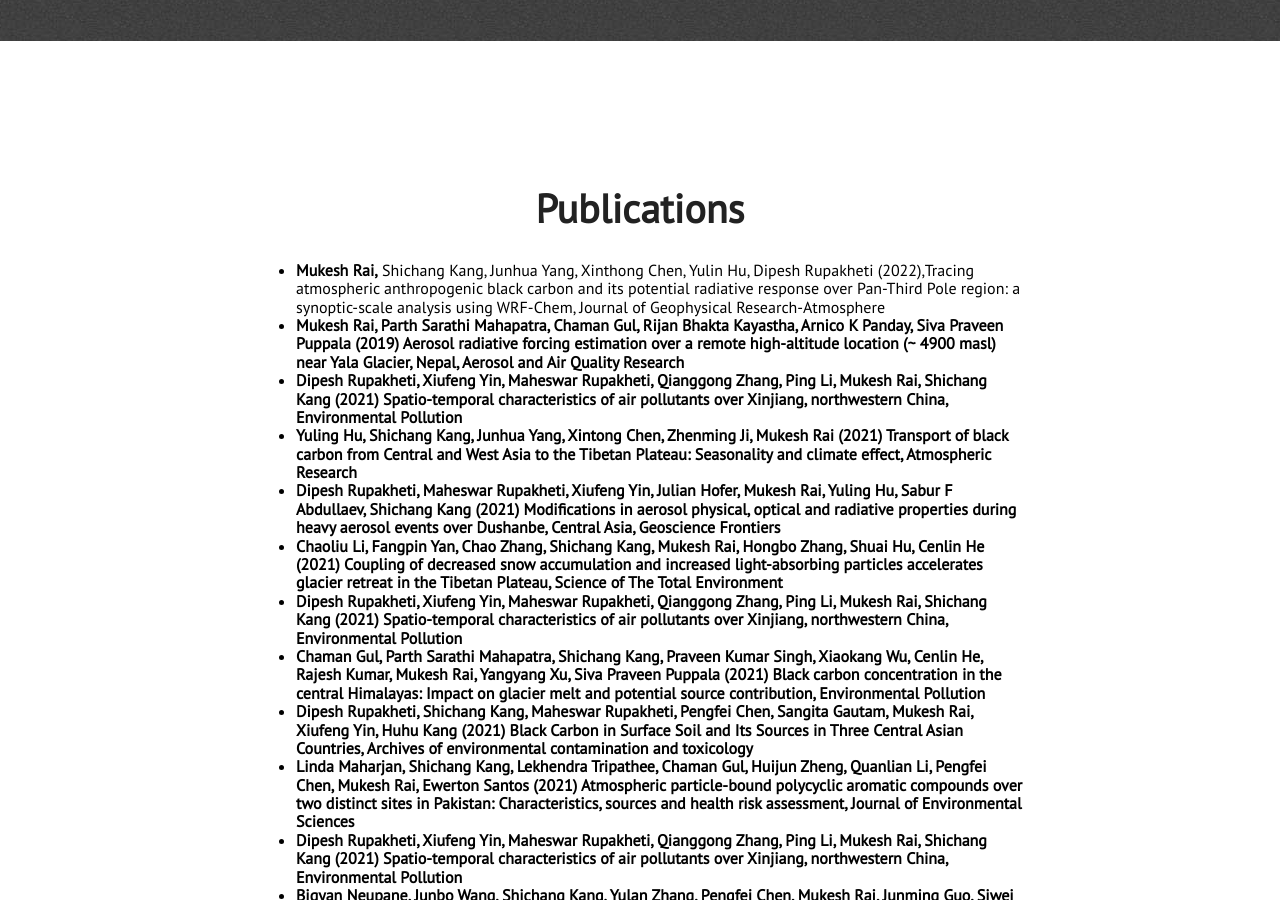
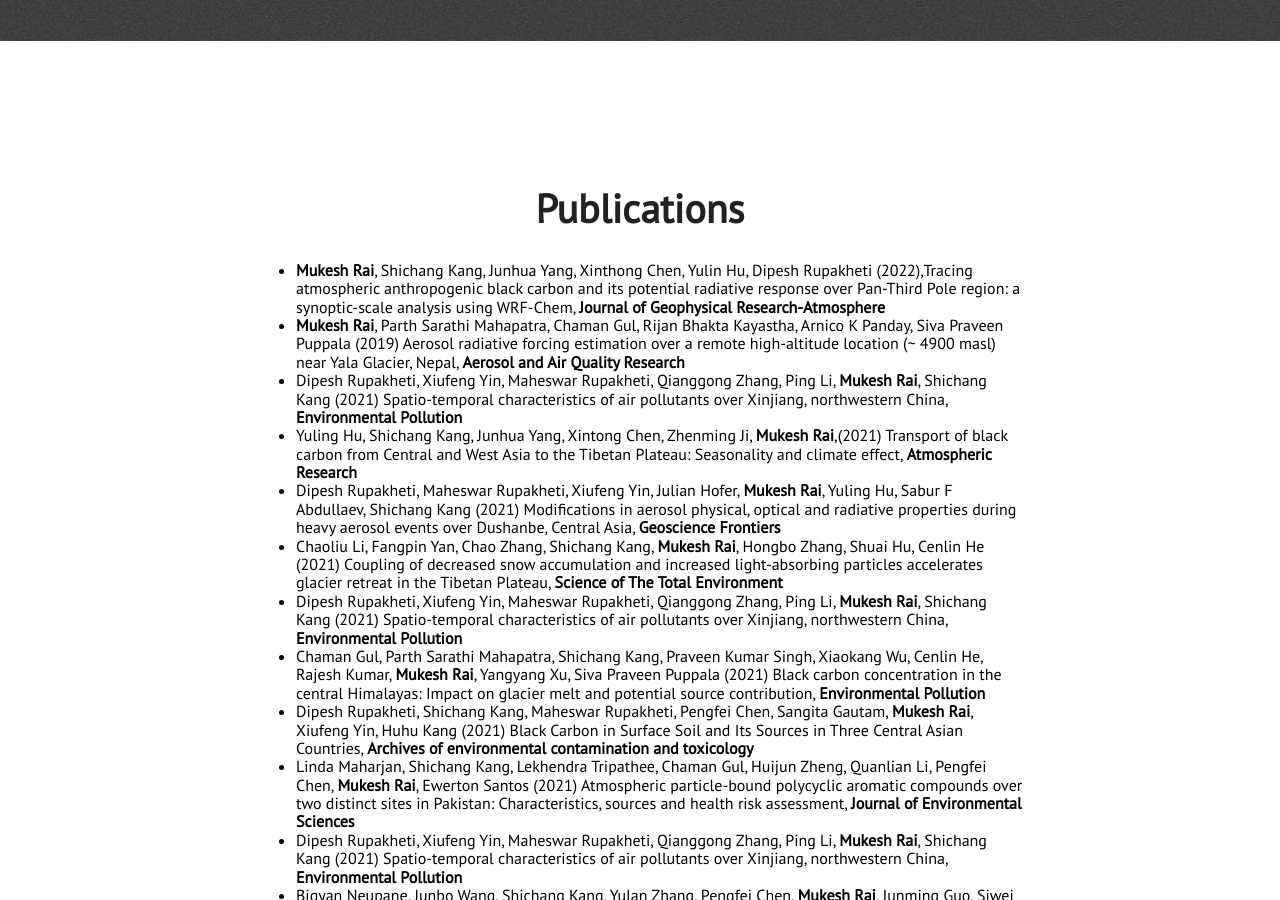
Before and after one commit to mukeshraeee/mukeshrai.github.io, a Jekyll site: the page built from index.html, in a window 1280 px wide and 900 px high, scrolled down 2859 px. Built offline with Jekyll 4.4.1, drawn with Linux system fonts in a browser that asks for light colours; nearby versions of some CDN libraries; some of the changed text lies outside the part shown.

Commit message:
Update publication.html

```diff
--- a/_includes/publication.html
+++ b/_includes/publication.html
@@ -3,18 +3,18 @@
         <div id="about-text">
             <div class="section-heading">Publications</div>
             <ul>
-                <li><SPAN STYLE="font-weight:bold">Mukesh Rai,</SPAN> Shichang Kang, Junhua Yang, Xinthong Chen, Yulin Hu, Dipesh Rupakheti (2022),Tracing atmospheric anthropogenic black carbon and its potential radiative response over Pan-Third Pole region: a synoptic-scale analysis using WRF-Chem, Journal of Geophysical Research-Atmosphere</li>
-                <li><b>Mukesh Rai<b>, Parth Sarathi Mahapatra, Chaman Gul, Rijan Bhakta Kayastha, Arnico K Panday, Siva Praveen Puppala (2019) Aerosol radiative forcing estimation over a remote high-altitude location (~ 4900 masl) near Yala Glacier, Nepal, Aerosol and Air Quality Research</li>
-                <li>Dipesh Rupakheti, Xiufeng Yin, Maheswar Rupakheti, Qianggong Zhang, Ping Li, <b>Mukesh Rai<b>, Shichang Kang (2021) Spatio-temporal characteristics of air pollutants over Xinjiang, northwestern China, Environmental Pollution</li>
-                <li>Yuling Hu, Shichang Kang, Junhua Yang, Xintong Chen, Zhenming Ji, Mukesh Rai (2021) Transport of black carbon from Central and West Asia to the Tibetan Plateau: Seasonality and climate effect,  Atmospheric Research</li>
-                <li>Dipesh Rupakheti, Maheswar Rupakheti, Xiufeng Yin, Julian Hofer, Mukesh Rai, Yuling Hu, Sabur F Abdullaev, Shichang Kang (2021) Modifications in aerosol physical, optical and radiative properties during heavy aerosol events over Dushanbe, Central Asia, Geoscience Frontiers</li>
-                <li>Chaoliu Li, Fangpin Yan, Chao Zhang, Shichang Kang, Mukesh Rai, Hongbo Zhang, Shuai Hu, Cenlin He (2021) Coupling of decreased snow accumulation and increased light-absorbing particles accelerates glacier retreat in the Tibetan Plateau, Science of The Total Environment</li>
-                <li>Dipesh Rupakheti, Xiufeng Yin, Maheswar Rupakheti, Qianggong Zhang, Ping Li, Mukesh Rai, Shichang Kang (2021) Spatio-temporal characteristics of air pollutants over Xinjiang, northwestern China, Environmental Pollution</li>
-                <li>Chaman Gul, Parth Sarathi Mahapatra, Shichang Kang, Praveen Kumar Singh, Xiaokang Wu, Cenlin He, Rajesh Kumar, Mukesh Rai, Yangyang Xu, Siva Praveen Puppala (2021) Black carbon concentration in the central Himalayas: Impact on glacier melt and potential source contribution, Environmental Pollution</li>
-                <li>Dipesh Rupakheti, Shichang Kang, Maheswar Rupakheti, Pengfei Chen, Sangita Gautam, Mukesh Rai, Xiufeng Yin, Huhu Kang (2021) Black Carbon in Surface Soil and Its Sources in Three Central Asian Countries, Archives of environmental contamination and toxicology</li>
-                <li>Linda Maharjan, Shichang Kang, Lekhendra Tripathee, Chaman Gul, Huijun Zheng, Quanlian Li, Pengfei Chen, Mukesh Rai, Ewerton Santos (2021) Atmospheric particle-bound polycyclic aromatic compounds over two distinct sites in Pakistan: Characteristics, sources and health risk assessment, Journal of Environmental Sciences</li>
-                <li>Dipesh Rupakheti, Xiufeng Yin, Maheswar Rupakheti, Qianggong Zhang, Ping Li, Mukesh Rai, Shichang Kang (2021) Spatio-temporal characteristics of air pollutants over Xinjiang, northwestern China, Environmental Pollution</li>
-                <li>Bigyan Neupane, Junbo Wang, Shichang Kang, Yulan Zhang, Pengfei Chen, Mukesh Rai, Junming Guo, Siwei Yu, Poonam Thapa (2020) Black carbon and mercury in the surface sediments of Selin Co, central Tibetan Plateau: Covariation with total carbon, Science of The Total Environment</li>
+                <li><SPAN STYLE="font-weight:bold">Mukesh Rai</SPAN>, Shichang Kang, Junhua Yang, Xinthong Chen, Yulin Hu, Dipesh Rupakheti (2022),Tracing atmospheric anthropogenic black carbon and its potential radiative response over Pan-Third Pole region: a synoptic-scale analysis using WRF-Chem, <SPAN STYLE="font-weight:bold">Journal of Geophysical Research-Atmosphere</SPAN></li>
+                <li><SPAN STYLE="font-weight:bold">Mukesh Rai</SPAN>, Parth Sarathi Mahapatra, Chaman Gul, Rijan Bhakta Kayastha, Arnico K Panday, Siva Praveen Puppala (2019) Aerosol radiative forcing estimation over a remote high-altitude location (~ 4900 masl) near Yala Glacier, Nepal, <SPAN STYLE="font-weight:bold">Aerosol and Air Quality Research</SPAN></li>
+                <li>Dipesh Rupakheti, Xiufeng Yin, Maheswar Rupakheti, Qianggong Zhang, Ping Li, <SPAN STYLE="font-weight:bold">Mukesh Rai</SPAN>, Shichang Kang (2021) Spatio-temporal characteristics of air pollutants over Xinjiang, northwestern China, <SPAN STYLE="font-weight:bold">Environmental Pollution</SPAN></li>
+                <li>Yuling Hu, Shichang Kang, Junhua Yang, Xintong Chen, Zhenming Ji, <SPAN STYLE="font-weight:bold">Mukesh Rai</SPAN>,(2021) Transport of black carbon from Central and West Asia to the Tibetan Plateau: Seasonality and climate effect,  <SPAN STYLE="font-weight:bold">Atmospheric Research</SPAN></li>
+                <li>Dipesh Rupakheti, Maheswar Rupakheti, Xiufeng Yin, Julian Hofer, <SPAN STYLE="font-weight:bold">Mukesh Rai</SPAN>, Yuling Hu, Sabur F Abdullaev, Shichang Kang (2021) Modifications in aerosol physical, optical and radiative properties during heavy aerosol events over Dushanbe, Central Asia, <SPAN STYLE="font-weight:bold">Geoscience Frontiers</SPAN></li>
+                <li>Chaoliu Li, Fangpin Yan, Chao Zhang, Shichang Kang, <SPAN STYLE="font-weight:bold">Mukesh Rai</SPAN>, Hongbo Zhang, Shuai Hu, Cenlin He (2021) Coupling of decreased snow accumulation and increased light-absorbing particles accelerates glacier retreat in the Tibetan Plateau, <SPAN STYLE="font-weight:bold">Science of The Total Environment</SPAN></li>
+                <li>Dipesh Rupakheti, Xiufeng Yin, Maheswar Rupakheti, Qianggong Zhang, Ping Li, <SPAN STYLE="font-weight:bold">Mukesh Rai</SPAN>, Shichang Kang (2021) Spatio-temporal characteristics of air pollutants over Xinjiang, northwestern China, <SPAN STYLE="font-weight:bold">Environmental Pollution</SPAN></li>
+                <li>Chaman Gul, Parth Sarathi Mahapatra, Shichang Kang, Praveen Kumar Singh, Xiaokang Wu, Cenlin He, Rajesh Kumar, <SPAN STYLE="font-weight:bold">Mukesh Rai</SPAN>, Yangyang Xu, Siva Praveen Puppala (2021) Black carbon concentration in the central Himalayas: Impact on glacier melt and potential source contribution, <SPAN STYLE="font-weight:bold">Environmental Pollution</SPAN></li>
+                <li>Dipesh Rupakheti, Shichang Kang, Maheswar Rupakheti, Pengfei Chen, Sangita Gautam, <SPAN STYLE="font-weight:bold">Mukesh Rai</SPAN>, Xiufeng Yin, Huhu Kang (2021) Black Carbon in Surface Soil and Its Sources in Three Central Asian Countries, <SPAN STYLE="font-weight:bold">Archives of environmental contamination and toxicology</SPAN></li>
+                <li>Linda Maharjan, Shichang Kang, Lekhendra Tripathee, Chaman Gul, Huijun Zheng, Quanlian Li, Pengfei Chen, <SPAN STYLE="font-weight:bold">Mukesh Rai</SPAN>, Ewerton Santos (2021) Atmospheric particle-bound polycyclic aromatic compounds over two distinct sites in Pakistan: Characteristics, sources and health risk assessment, <SPAN STYLE="font-weight:bold">Journal of Environmental Sciences</SPAN></li>
+                <li>Dipesh Rupakheti, Xiufeng Yin, Maheswar Rupakheti, Qianggong Zhang, Ping Li, <SPAN STYLE="font-weight:bold">Mukesh Rai</SPAN>, Shichang Kang (2021) Spatio-temporal characteristics of air pollutants over Xinjiang, northwestern China, <SPAN STYLE="font-weight:bold">Environmental Pollution</SPAN></li>
+                <li>Bigyan Neupane, Junbo Wang, Shichang Kang, Yulan Zhang, Pengfei Chen, <SPAN STYLE="font-weight:bold">Mukesh Rai</SPAN>, Junming Guo, Siwei Yu, Poonam Thapa (2020) Black carbon and mercury in the surface sediments of Selin Co, central Tibetan Plateau: Covariation with total carbon, <SPAN STYLE="font-weight:bold">Science of The Total Environment</SPAN></li>
 
             </ul>
         </div>
```
